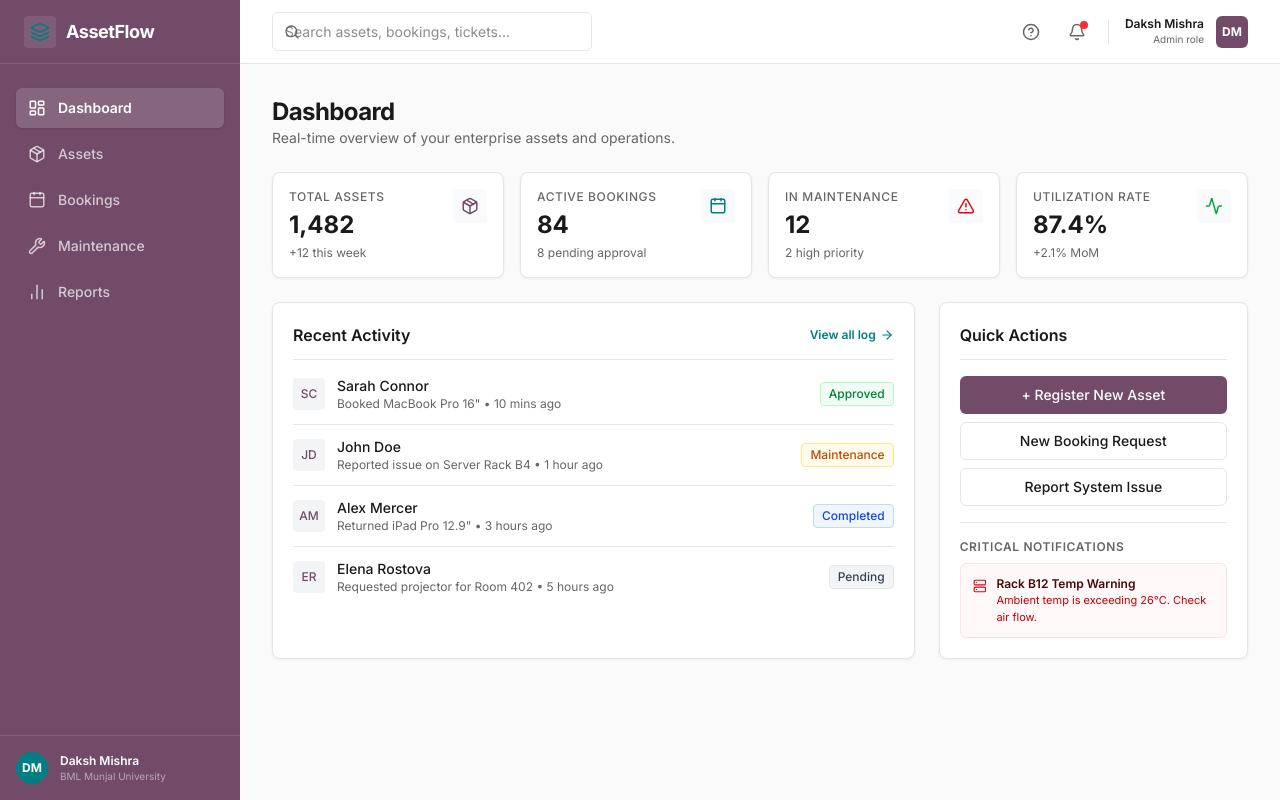
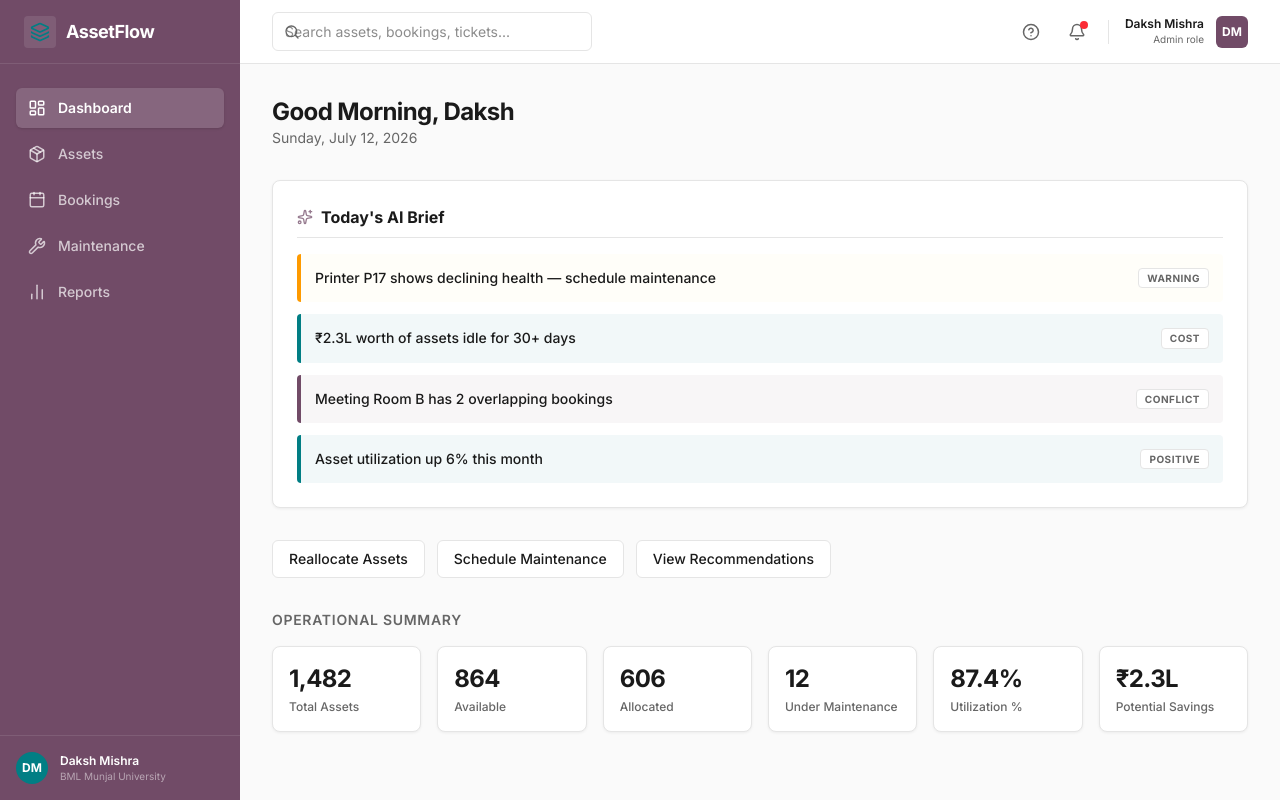
Before and after one commit to idaxon/odoo-hackathon-2026-ghost, a React (Vite) app in the folder AssetFlow/: page / in a window 1280 px wide. Built offline with nearby package versions, Linux system fonts and the light colour scheme.

Commit message:
feat: design AssetFlow Dashboard with AI Brief focal card

```diff
--- a/AssetFlow/src/pages/Dashboard.tsx
+++ b/AssetFlow/src/pages/Dashboard.tsx
@@ -1,103 +1,105 @@
-import { Package, Calendar, AlertTriangle, Activity, ArrowRight, Server } from 'lucide-react';
+import { Sparkles } from 'lucide-react';
 
 export default function Dashboard() {
-  const stats = [
-    { label: 'Total Assets', value: '1,482', change: '+12 this week', icon: Package, color: 'text-primary' },
-    { label: 'Active Bookings', value: '84', change: '8 pending approval', icon: Calendar, color: 'text-[#017E84]' },
-    { label: 'In Maintenance', value: '12', change: '2 high priority', icon: AlertTriangle, color: 'text-red-600' },
-    { label: 'Utilization Rate', value: '87.4%', change: '+2.1% MoM', icon: Activity, color: 'text-green-600' },
+  // Format today's date dynamically
+  const todayStr = new Date().toLocaleDateString('en-US', {
+    weekday: 'long',
+    month: 'long',
+    day: 'numeric',
+    year: 'numeric'
+  });
+
+  const insights = [
+    {
+      id: 'insight-1',
+      type: 'warning',
+      text: 'Printer P17 shows declining health — schedule maintenance',
+      borderClass: 'border-l-4 border-amber-500 bg-amber-50/30'
+    },
+    {
+      id: 'insight-2',
+      type: 'cost',
+      text: '₹2.3L worth of assets idle for 30+ days',
+      borderClass: 'border-l-4 border-secondary bg-secondary/5'
+    },
+    {
+      id: 'insight-3',
+      type: 'conflict',
+      text: 'Meeting Room B has 2 overlapping bookings',
+      borderClass: 'border-l-4 border-primary bg-primary/5'
+    },
+    {
+      id: 'insight-4',
+      type: 'positive',
+      text: 'Asset utilization up 6% this month',
+      borderClass: 'border-l-4 border-secondary bg-secondary/5'
+    }
   ];
 
-  const recentActivities = [
-    { id: '1', user: 'Sarah Connor', action: 'Booked MacBook Pro 16"', time: '10 mins ago', status: 'Approved', statusColor: 'bg-green-50 text-green-700 border-green-200' },
-    { id: '2', user: 'John Doe', action: 'Reported issue on Server Rack B4', time: '1 hour ago', status: 'Maintenance', statusColor: 'bg-amber-50 text-amber-700 border-amber-200' },
-    { id: '3', user: 'Alex Mercer', action: 'Returned iPad Pro 12.9"', time: '3 hours ago', status: 'Completed', statusColor: 'bg-blue-50 text-blue-700 border-blue-200' },
-    { id: '4', user: 'Elena Rostova', action: 'Requested projector for Room 402', time: '5 hours ago', status: 'Pending', statusColor: 'bg-gray-100 text-gray-700 border-gray-200' },
+  const stats = [
+    { label: 'Total Assets', value: '1,482' },
+    { label: 'Available', value: '864' },
+    { label: 'Allocated', value: '606' },
+    { label: 'Under Maintenance', value: '12' },
+    { label: 'Utilization %', value: '87.4%' },
+    { label: 'Potential Savings', value: '₹2.3L' }
   ];
 
   return (
-    <div className="space-y-6">
+    <div className="space-y-8 max-w-5xl">
+      {/* Welcome Header */}
+      <div className="flex flex-col md:flex-row justify-between md:items-end gap-2">
         <div>
-        <h1 className="text-2xl font-bold tracking-tight text-text">Dashboard</h1>
-        <p className="text-sm text-text-muted">Real-time overview of your enterprise assets and operations.</p>
+          <h1 className="text-2xl font-bold tracking-tight text-text">Good Morning, Daksh</h1>
+          <p className="text-sm text-text-muted">{todayStr}</p>
+        </div>
       </div>
 
-      {/* Stats Grid */}
-      <div className="grid grid-cols-1 md:grid-cols-2 lg:grid-cols-4 gap-4">
-        {stats.map((stat) => {
-          const Icon = stat.icon;
-          return (
-            <div key={stat.label} className="card-premium p-4 flex items-start justify-between">
-              <div className="space-y-1">
-                <p className="text-xs font-medium text-text-muted uppercase tracking-wider">{stat.label}</p>
-                <p className="text-2xl font-bold text-text">{stat.value}</p>
-                <p className="text-xs text-text-muted">{stat.change}</p>
-              </div>
-              <div className={`p-2 bg-gray-50 rounded ${stat.color}`}>
-                <Icon size={18} />
-              </div>
-            </div>
-          );
-        })}
+      {/* Today's AI Brief (Focal Point Card) */}
+      <div className="card-premium p-6 space-y-4 border-l-4 border-l-primary shadow-sm bg-white">
+        <div className="flex items-center gap-2 pb-2 border-b border-border-light">
+          <Sparkles size={16} className="text-primary animate-pulse" />
+          <h2 className="text-base font-bold text-text m-0">Today's AI Brief</h2>
         </div>
 
-      {/* Row 2: Recent Activity & Quick Actions */}
-      <div className="grid grid-cols-1 lg:grid-cols-3 gap-6">
-        {/* Recent Activity */}
-        <div className="card-premium p-5 lg:col-span-2 space-y-4">
-          <div className="flex items-center justify-between border-b border-border-light pb-3">
-            <h3 className="font-semibold text-text">Recent Activity</h3>
-            <button className="text-xs font-semibold text-secondary hover:underline flex items-center gap-1">
-              View all log <ArrowRight size={14} />
-            </button>
-          </div>
-          <div className="divide-y divide-border-light">
-            {recentActivities.map((act) => (
-              <div key={act.id} className="py-3 flex items-center justify-between first:pt-0 last:pb-0">
-                <div className="flex items-center gap-3">
-                  <div className="w-8 h-8 rounded bg-gray-100 flex items-center justify-center font-medium text-xs text-primary">
-                    {act.user.split(' ').map(n => n[0]).join('')}
-                  </div>
-                  <div>
-                    <p className="text-sm font-medium text-text">{act.user}</p>
-                    <p className="text-xs text-text-muted">{act.action} &bull; {act.time}</p>
-                  </div>
-                </div>
-                <span className={`tag-status border ${act.statusColor}`}>
-                  {act.status}
+        <div className="space-y-3">
+          {insights.map((insight) => (
+            <div
+              key={insight.id}
+              className={`p-3.5 rounded-[4px] text-sm text-text font-medium flex items-center justify-between ${insight.borderClass}`}
+            >
+              <span>{insight.text}</span>
+              <span className="text-[10px] uppercase font-bold tracking-wider text-text-muted px-2 py-0.5 bg-white border border-border-light rounded-[4px]">
+                {insight.type}
               </span>
             </div>
           ))}
         </div>
       </div>
 
-        {/* Quick Actions / Critical Issues */}
-        <div className="card-premium p-5 space-y-4">
-          <div className="border-b border-border-light pb-3">
-            <h3 className="font-semibold text-text">Quick Actions</h3>
-          </div>
-          <div className="space-y-2">
-            <button className="btn-primary w-full text-center text-sm py-2">
-              + Register New Asset
+      {/* Action Buttons Row */}
+      <div className="flex flex-wrap gap-3">
+        <button className="btn-secondary text-primary border-primary hover:bg-primary/5 font-semibold text-sm rounded-[6px] py-2 px-4 border">
+          Reallocate Assets
         </button>
-            <button className="btn-secondary w-full text-center text-sm py-2">
-              New Booking Request
+        <button className="btn-secondary text-primary border-primary hover:bg-primary/5 font-semibold text-sm rounded-[6px] py-2 px-4 border">
+          Schedule Maintenance
         </button>
-            <button className="btn-secondary w-full text-center text-sm py-2">
-              Report System Issue
+        <button className="btn-secondary text-primary border-primary hover:bg-primary/5 font-semibold text-sm rounded-[6px] py-2 px-4 border">
+          View Recommendations
         </button>
       </div>
 
-          <div className="pt-4 border-t border-border-light">
-            <h4 className="text-xs font-semibold text-text-muted uppercase tracking-wider mb-2">Critical Notifications</h4>
-            <div className="p-3 bg-red-50/50 border border-red-100 rounded-md flex items-start gap-2.5">
-              <Server className="text-red-600 mt-0.5" size={16} />
-              <div>
-                <p className="text-xs font-semibold text-red-950">Rack B12 Temp Warning</p>
-                <p className="text-[11px] text-red-700">Ambient temp is exceeding 26&deg;C. Check air flow.</p>
+      {/* Stats Cards Section */}
+      <div className="space-y-4">
+        <h3 className="text-sm font-semibold text-text-muted uppercase tracking-wider">Operational Summary</h3>
+        <div className="grid grid-cols-2 md:grid-cols-3 lg:grid-cols-6 gap-4">
+          {stats.map((stat) => (
+            <div key={stat.label} className="card-premium p-4 flex flex-col justify-between bg-white">
+              <span className="text-2xl font-bold text-text tracking-tight">{stat.value}</span>
+              <span className="text-xs text-text-muted font-medium mt-1 truncate">{stat.label}</span>
             </div>
-            </div>
-          </div>
+          ))}
         </div>
       </div>
     </div>
```
Lines whose indentation alone changed are shown as unchanged.
